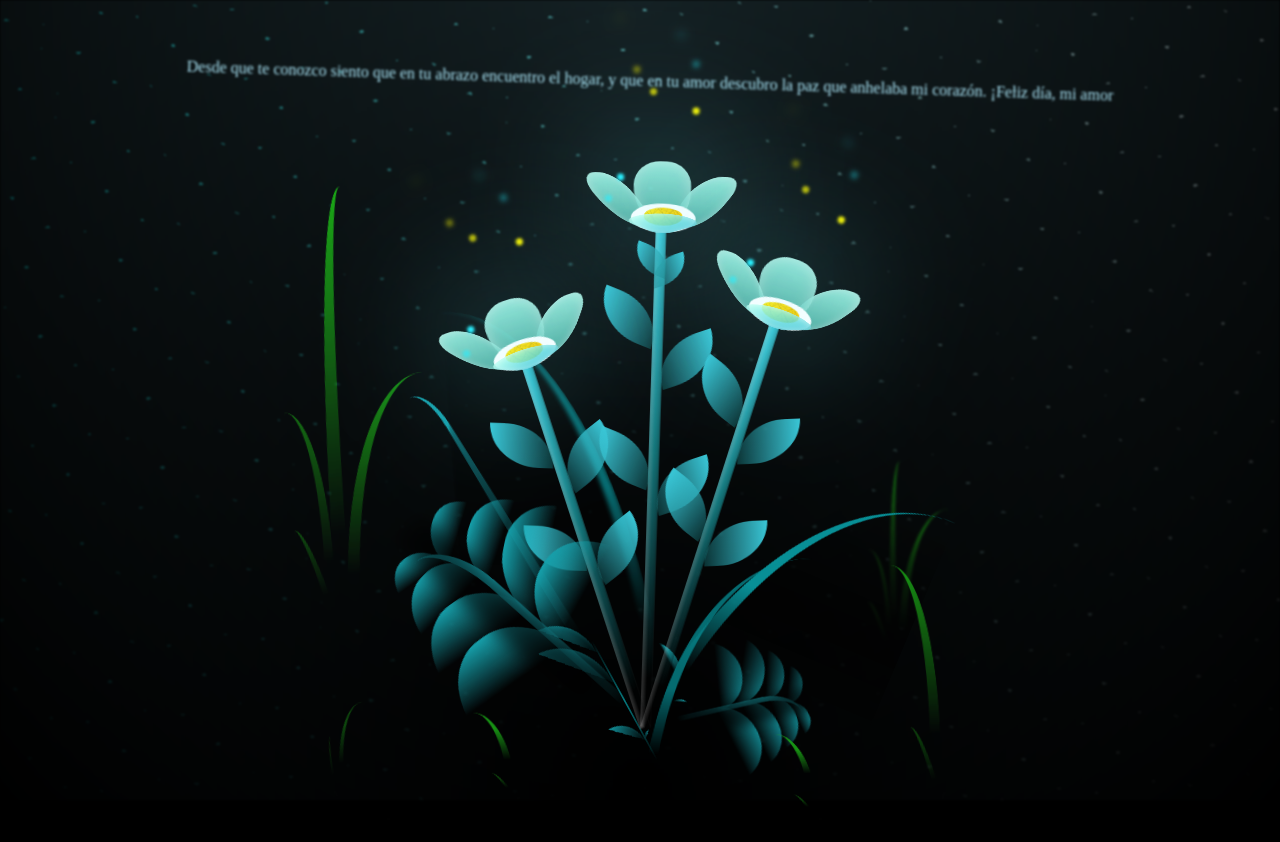
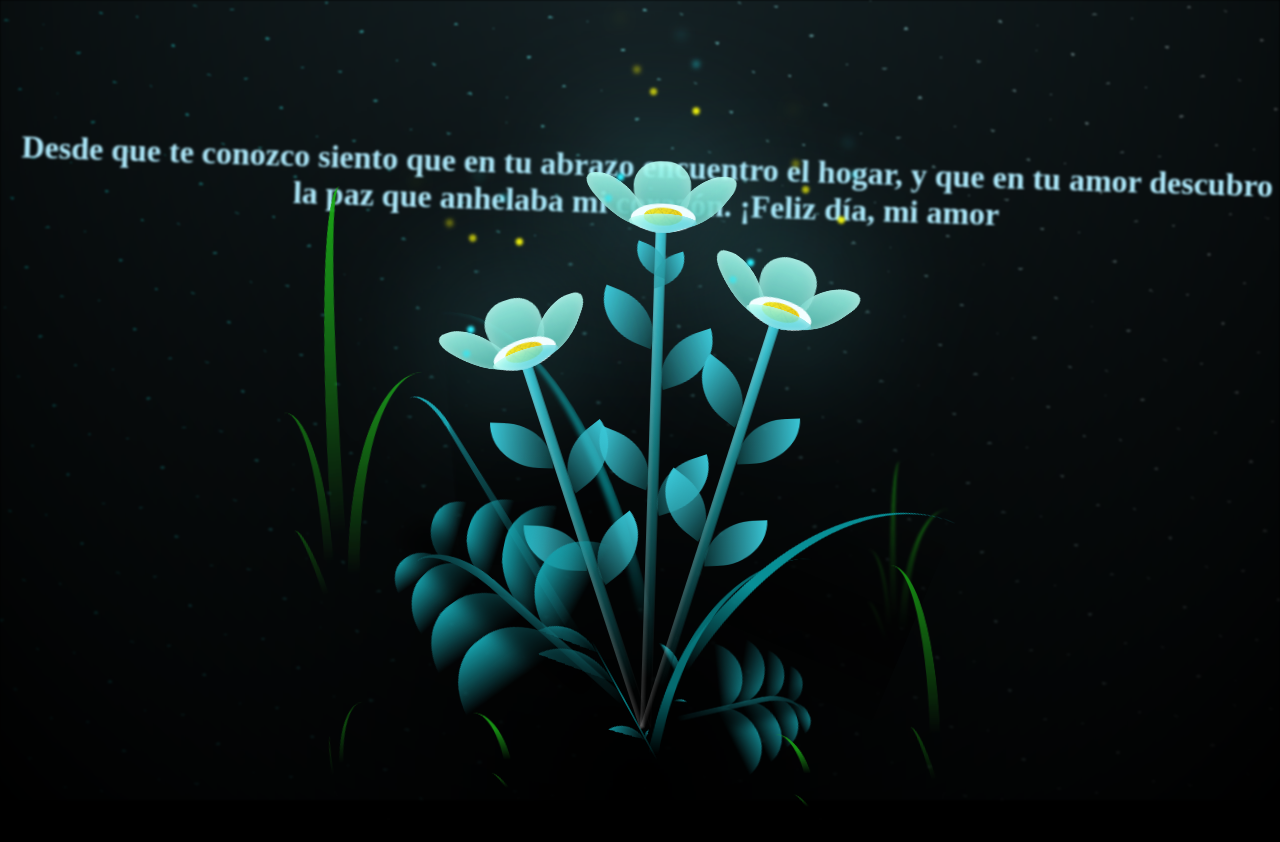
Before and after one commit to polazagarre/Iloveyou, a plain HTML site: page flor.html in a window 1280 px wide. Drawn offline with Linux system fonts and the light colour scheme.

Commit message:
Update flor.html

```diff
--- a/flor.html
+++ b/flor.html
@@ -12,9 +12,9 @@
 
 <body class="not-loaded">
 <div class="night">
- <center><p class="texto flowers flower--1"><br><br><br><br>
+ <center><h1 class="texto flowers flower--1"><br><br><br><br>
  Desde que te conozco siento que en tu abrazo encuentro el hogar, y que en tu amor descubro la
- paz que anhelaba mi corazón. ¡Feliz día, mi amor</p></center> </div>
+ paz que anhelaba mi corazón. ¡Feliz día, mi amor</h1></center> </div>
   <div class="flowers">
 
     <div class="flower flower--1">
```
